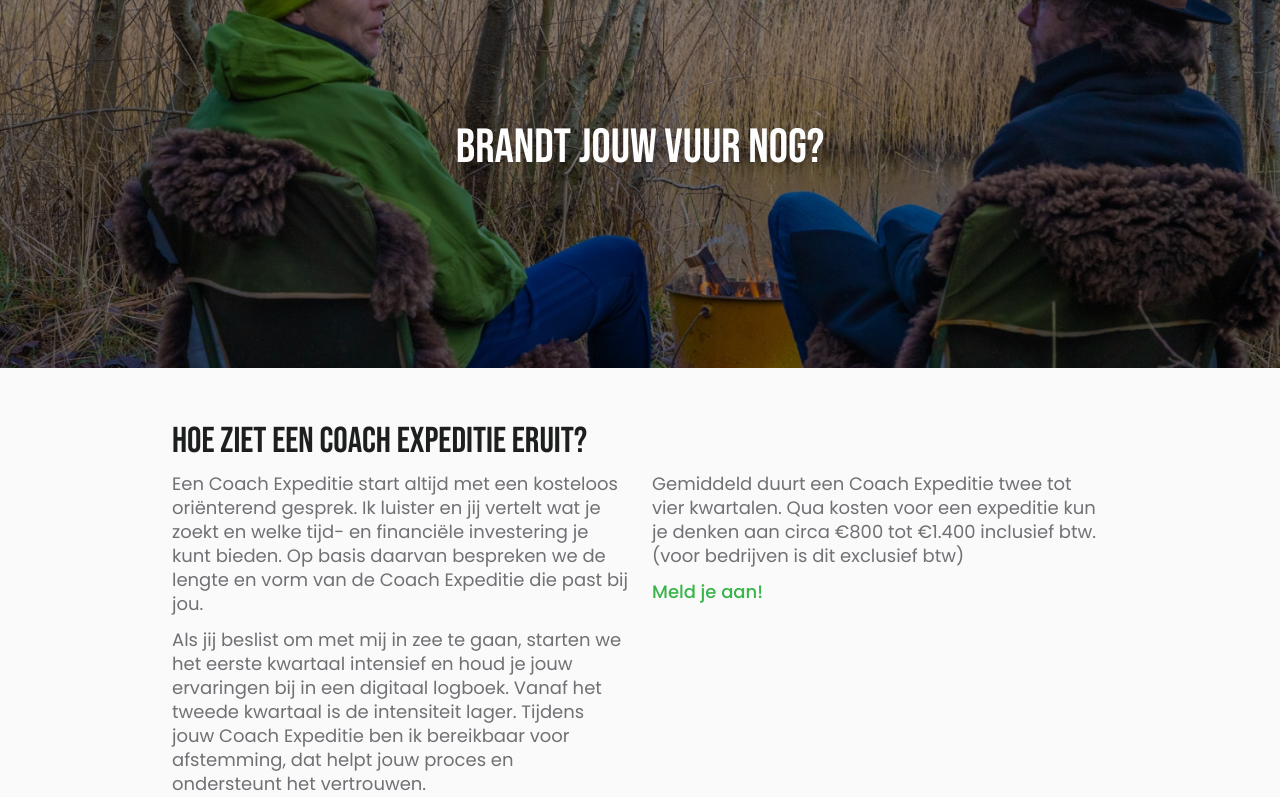
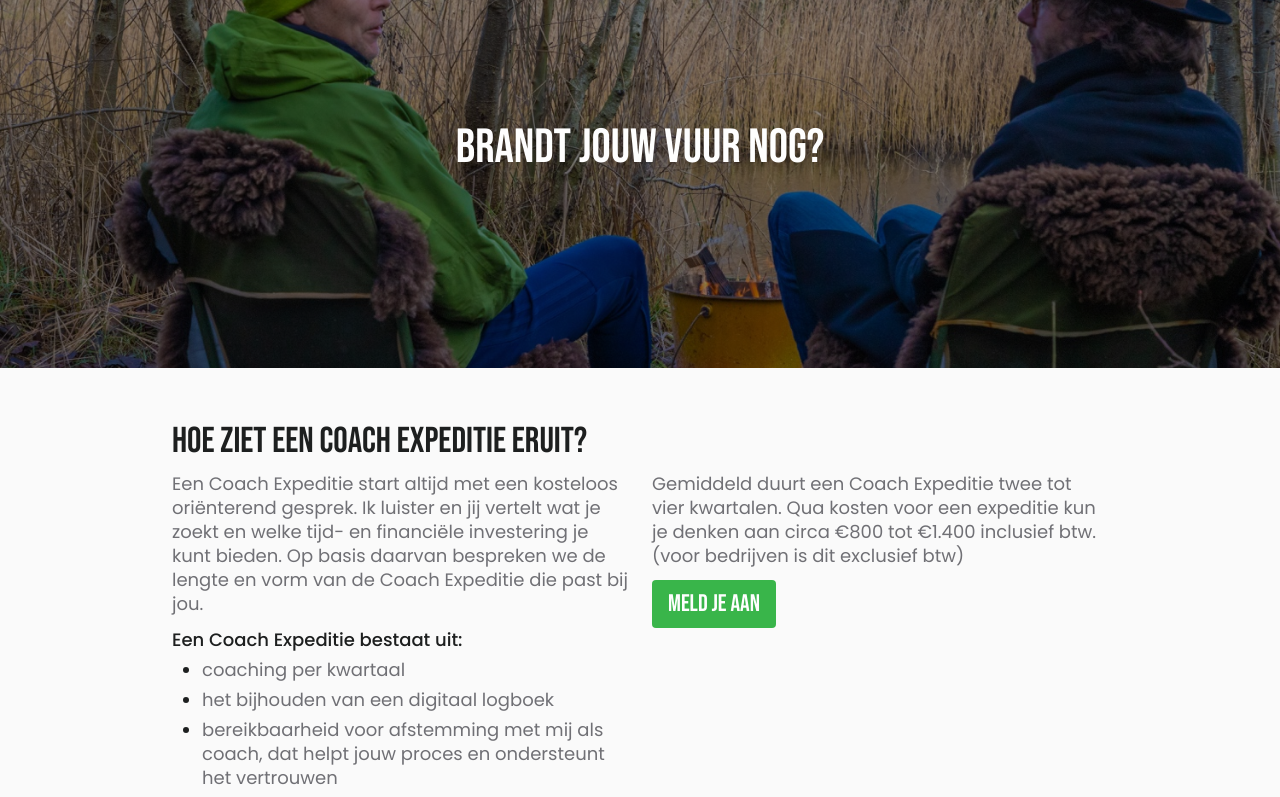
Before and after one commit to sjaakluthart/bb-coachen-website, a React (Create React App) app: page / in a window 1280 px wide. Shown: the part 2000-2797 px from the top of the page. Built offline with nearby package versions, Linux system fonts and the light colour scheme.

Commit message:
Changed paragraph to list.

```diff
--- a/src/components/Home.tsx
+++ b/src/components/Home.tsx
@@ -88,15 +88,27 @@ const Home = () => (
           <p>
             Een Coach Expeditie start altijd met een kosteloos oriënterend gesprek. Ik luister en jij vertelt wat je zoekt en welke tijd- en financiële investering je kunt bieden. Op basis daarvan bespreken we de lengte en vorm van de Coach Expeditie die past bij jou.
           </p>
-          <p>
-            Als jij beslist om met mij in zee te gaan, starten we het eerste kwartaal intensief en houd je jouw ervaringen bij in een digitaal logboek. Vanaf het tweede kwartaal is de intensiteit lager. Tijdens jouw Coach Expeditie ben ik bereikbaar voor afstemming, dat helpt jouw proces en ondersteunt het vertrouwen.
-          </p>
+          <ul>
+            <h1>Een Coach Expeditie bestaat uit:</h1>
+            <li>
+              coaching per kwartaal
+            </li>
+            <li>
+              het bijhouden van een digitaal logboek
+            </li>
+            <li>
+              bereikbaarheid voor afstemming met mij als coach, dat helpt jouw proces en ondersteunt het vertrouwen
+            </li>
+            <li>
+              hoge intensiteit in het eerste kwartaal
+            </li>
+          </ul>
         </section>
         <section>
           <p>
             Gemiddeld duurt een Coach Expeditie twee tot vier kwartalen. Qua kosten voor een expeditie kun je denken aan circa €800 tot €1.400 inclusief btw. (voor bedrijven is dit exclusief btw)
           </p>
-          <a href="mailto:bart@bbcoachen.nl?subject=Coach Expeditie" className="sign-up">Meld je aan!</a>
+          <a href="mailto:bart@bbcoachen.nl?subject=Coach Expeditie" className="sign-up button">Meld je aan</a>
         </section>
       </section>
     </article>
--- a/src/css/index.css
+++ b/src/css/index.css
@@ -22,10 +22,21 @@ body {
   background-color: var(--off-white);
 }
 
-p {
+p,
+ul {
   font-size: 18px;
   line-height: 24px;
   margin-bottom: 12px;
+}
+
+li {
+  margin-bottom: 6px;
+  margin-left: 30px;
+  list-style-type: disc;
+}
+
+li::marker {
+  color: var(--black);
 }
 
 p:last-child {
@@ -37,6 +48,15 @@ h1 {
   font-size: 36px;
   margin-bottom: 12px;
   color: var(--black);
+}
+
+ul h1 {
+  font-family: 'Poppins', sans-serif;
+  font-size: 18px;
+  line-height: 24px;
+  font-weight: 500;
+  color: var(--black);
+  margin-bottom: 6px;
 }
 
 article {
@@ -56,12 +76,15 @@ article section:first-child {
   margin-right: 24px;
 }
 
-.sign-up {
-  font-weight: 500;
-  color: var(--green);
+.sign-up.button {
+  font-family: 'Bebas Neue', sans-serif;
+  font-size: 24px;
+  background-color: var(--green);
+  color: var(--white);
   text-decoration: none;
-  font-size: 18px;
-  line-height: 24px;
+  padding: 12px 16px;
+  border-radius: 4px;
+  display: inline-block;
 }
 
 .slick-prev {
```
